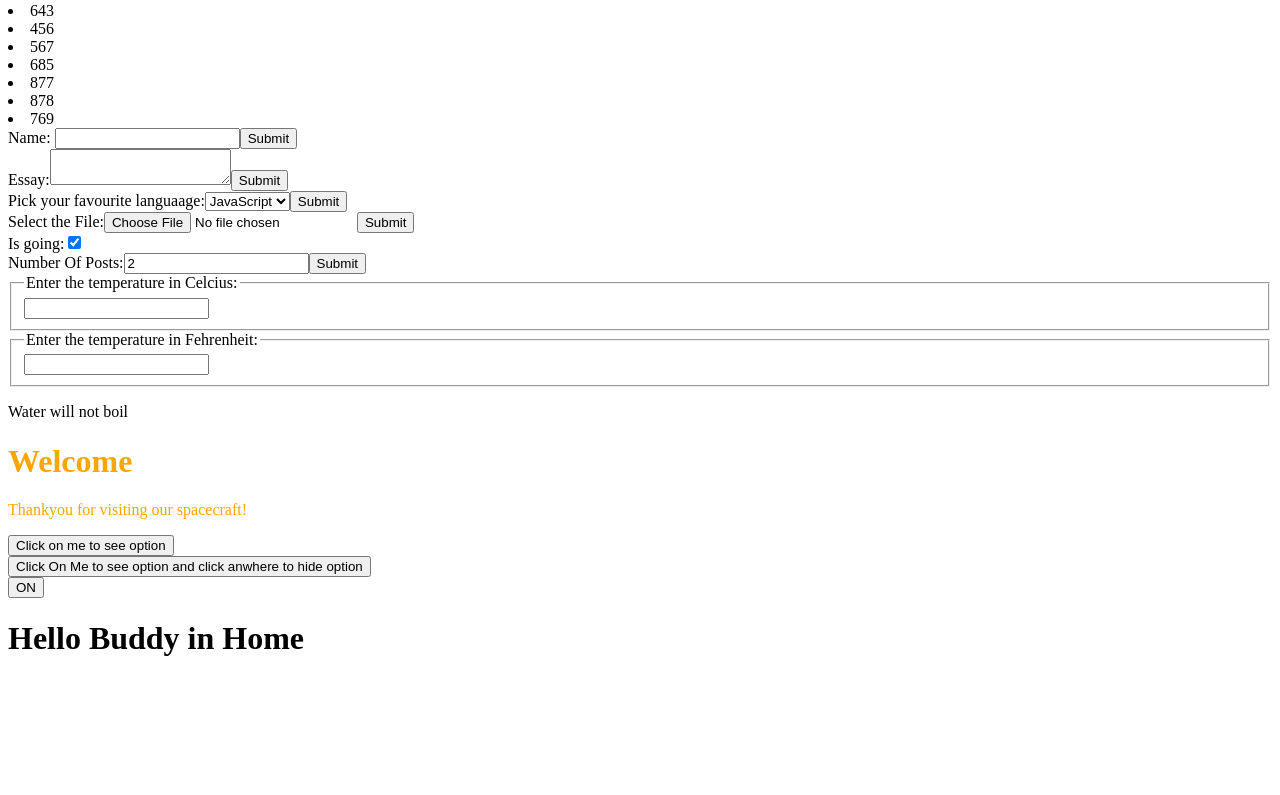
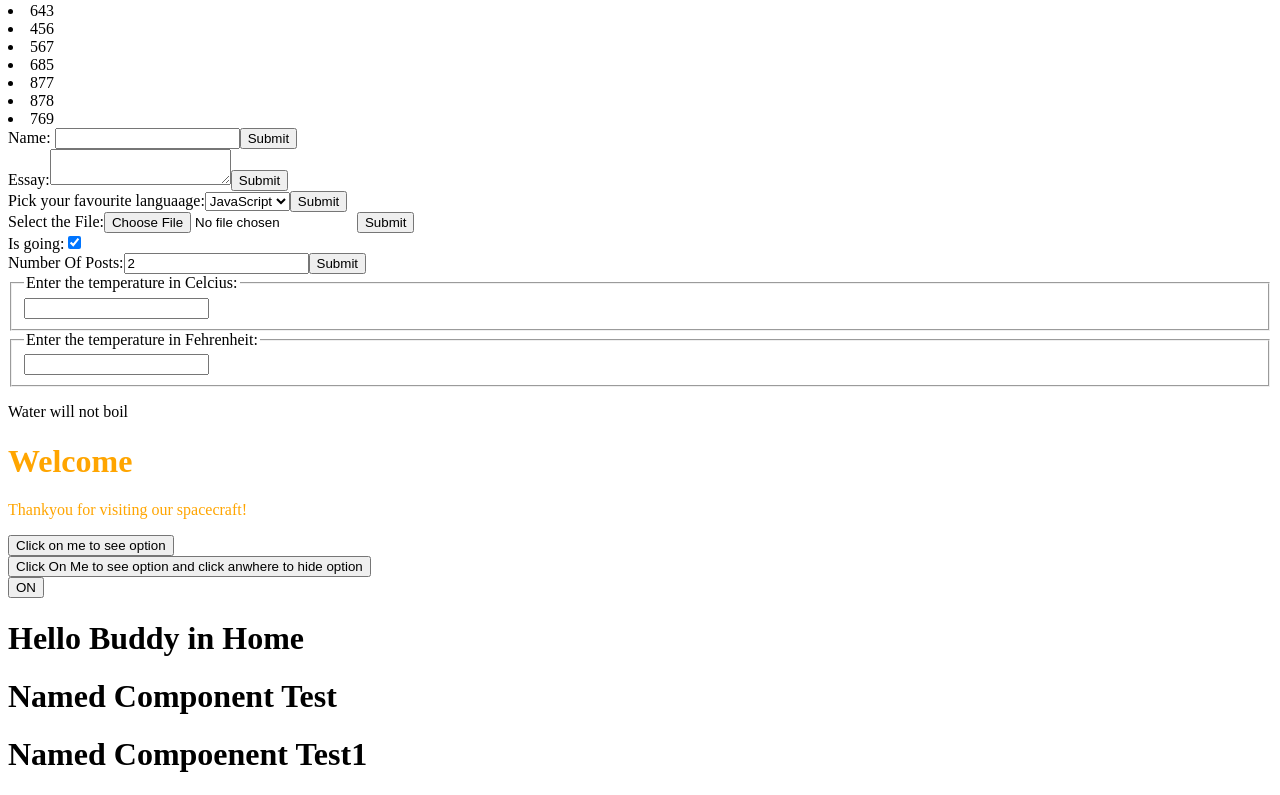
Before and after one commit to rahulvishwakarm/React-Fundamentals, a React (Create React App) app in the folder react-basics/: page / in a window 1280 px wide. Shown: the part 1906-2701 px from the top of the page. Before the commit the page ends 2584 px from the top, so only its background shows below. Built offline with nearby package versions, Linux system fonts and the light colour scheme.

Commit message:
Named Export - import default export

```diff
--- a/react-basics/src/App.js
+++ b/react-basics/src/App.js
@@ -1,5 +1,6 @@
 import TestMath from "./Code Splitting/Bundling/TestMath";
 import ImportBundleResult from "./Code Splitting/ImportBundling/ImpotBundleResult";
+import ImportDefaultComponent from "./Code Splitting/Named Export/ImportDefaultComponent";
 import ReactLaxy from "./Code Splitting/React Lazy/ReactLaxy";
 import RouteBasedCodeSplit from "./Code Splitting/Route Based Code Spliting/RouteBasedCodeSplit";
 import ClassComponent from "./Component and Props/ClassComponent";
@@ -103,6 +104,11 @@ function App() {
 
         {/**Routing From One Page to Another */}
         <RouteBasedCodeSplit/>
+
+        {/**IMporting Named Component by making it default */}
+        <ImportDefaultComponent/>
+
+
     </div>
   );
 }
--- /dev/null
+++ b/react-basics/src/Code Splitting/Named Export/CreateNamedComponent.js
@@ -0,0 +1,15 @@
+export function Test() {
+    return (
+        <h1>
+            Named Component Test
+        </h1>
+    )
+}
+
+export function Test1() {
+    return (
+        <h1>
+            Named Compoenent Test1
+        </h1>
+    )
+}
--- /dev/null
+++ b/react-basics/src/Code Splitting/Named Export/ExportNamedComponentAsDefault.js
@@ -0,0 +1 @@
+export {Test,Test1} from './CreateNamedComponent';
--- /dev/null
+++ b/react-basics/src/Code Splitting/Named Export/ImportDefaultComponent.js
@@ -0,0 +1,12 @@
+import React from 'react';
+import {Test,Test1} from './ExportNamedComponentAsDefault';
+const ImportDefaultComponent = () => {
+    return (
+        <div>
+            <Test/>
+            <Test1/>
+        </div>
+    )
+}
+
+export default ImportDefaultComponent;
```
